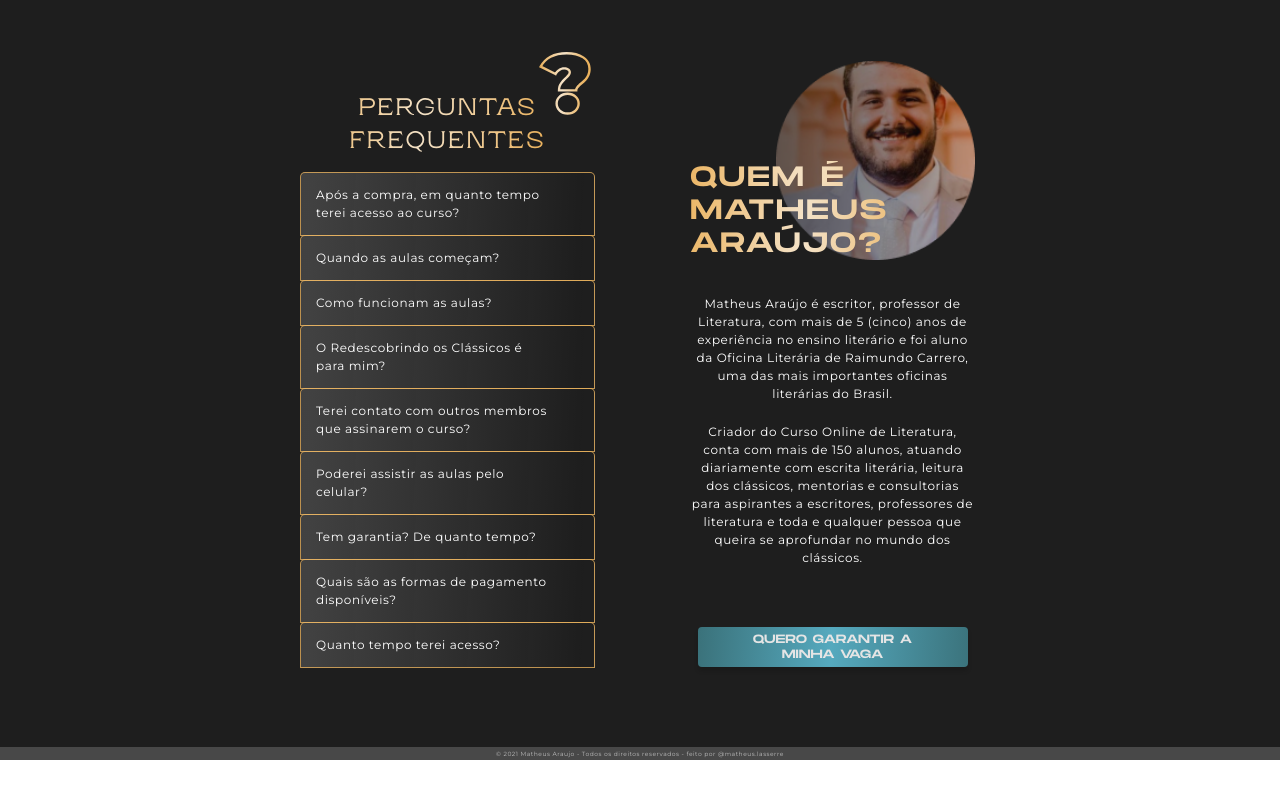
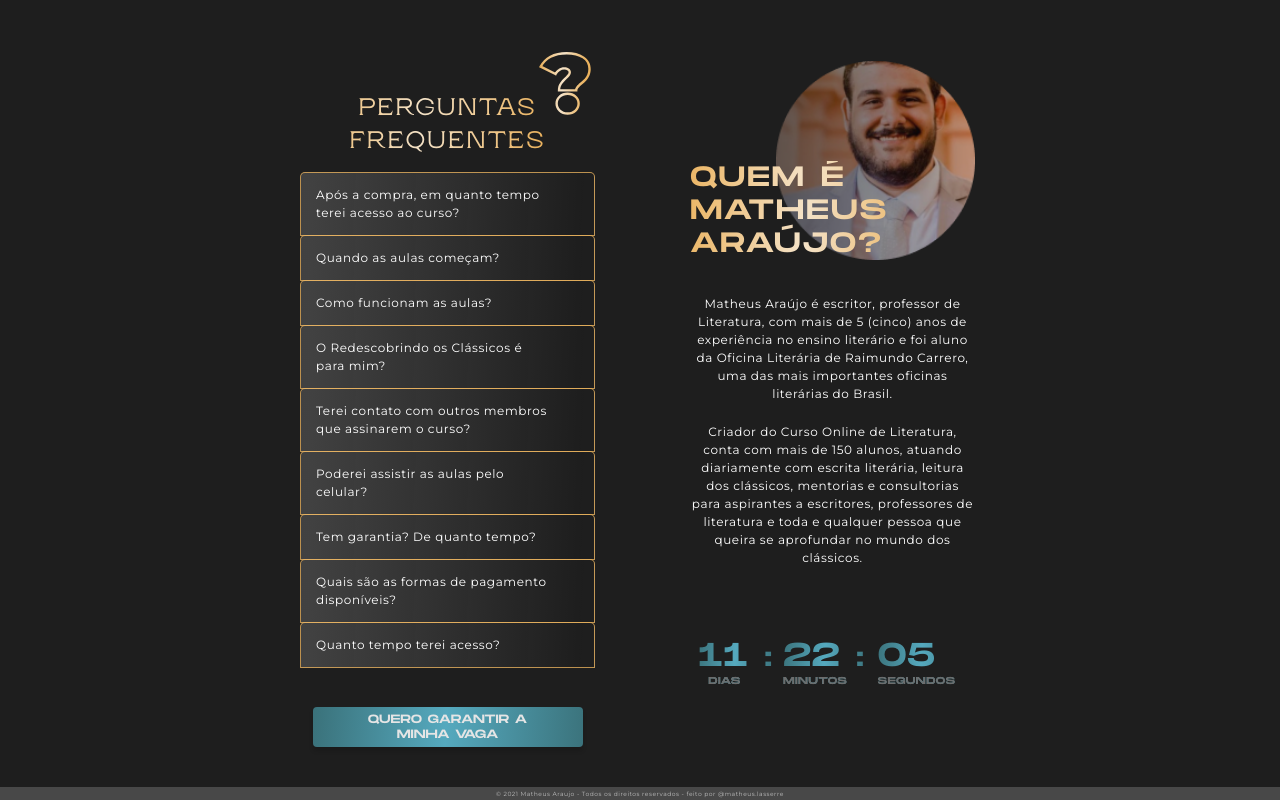
Before and after one commit to MatheusLasserre/matheus-araujo-website, a Next.js app: page / in a window 1280 px wide. Shown: the part 8924-9724 px from the top of the page. Before the commit the page ends 9684 px from the top, so only its background shows below. Built offline with nearby package versions, Linux system fonts and the light colour scheme.

Commit message:
Adicionado CountDown

```diff
--- a/components/ROC/Bloco9.js
+++ b/components/ROC/Bloco9.js
@@ -3,8 +3,22 @@ import B9Style from '../../styles/Bloco9.module.css'
 import Image from 'next/image'
 import FAQ from './FAQ.js'
 import Button from './Button'
+import Countdown from './countdown'
 
 function Bloco9() {
+    var countDownDate = new Date("Jul 1, 2021 00:00:00").getTime();
+
+    var now = new Date().getTime();
+
+    var distance = countDownDate - now;
+
+    var days = Math.floor(distance / (1000 * 60 * 60 * 24));
+    var hours = Math.floor((distance % (1000 * 60 * 60 * 24)) / (1000 * 60 * 60));
+    var minutes = Math.floor((distance % (1000 * 60 * 60)) / (1000 * 60));
+    var seconds = Math.floor((distance % (1000 * 60)) / 1000);
+
+    const hoursMinSecs = {hours:hours, minutes: minutes, seconds: seconds}
+
     return (
         <div>
             <div className={B9Style.flexContainer}>
@@ -56,7 +70,7 @@ function Bloco9() {
                     answer="O acesso às aulas e a todos os bônus será vitalício – apenas para os que entrarem nessa primeira turma."
                 />
                 <div className={B9Style.spacer}></div>
-                <div className={B9Style.desktopHide}>
+                <div>
                 <Button
                     txt="QUERO GARANTIR A MINHA VAGA"
                 />
@@ -69,9 +83,7 @@ function Bloco9() {
                 </div>
                 <p className={B9Style.finalText}>Matheus Araújo é escritor, professor de Literatura, com mais de 5 (cinco) anos de experiência no ensino literário e foi aluno da Oficina Literária de Raimundo Carrero, uma das mais importantes oficinas literárias do Brasil.</p>
                 <p className={B9Style.finalText2}>Criador do Curso Online de Literatura, conta com mais de 150 alunos, atuando diariamente com escrita literária, leitura dos clássicos, mentorias e consultorias para aspirantes a escritores, professores de literatura e toda e qualquer pessoa que queira se aprofundar no mundo dos clássicos.</p>
-                <Button
-                    txt="QUERO GARANTIR A MINHA VAGA"
-                />
+                <Countdown hoursMinSecs={hoursMinSecs}/>
             </div>
             </div>
         </div>
--- /dev/null
+++ b/components/ROC/countdown.js
@@ -0,0 +1,41 @@
+import React from 'react'
+import CStyle from '../../styles/countdown.module.css'
+
+function countdown({hoursMinSecs}) {
+
+    const { hours = 0, minutes = 0, seconds = 60 } = hoursMinSecs;
+    const [[hrs, mins, secs], setTime] = React.useState([hours, minutes, seconds]);
+
+
+    const tick = () => {
+
+        if (hrs === 0 && mins === 0 && secs === 0)
+            reset()
+        else if (mins === 0 && secs === 0) {
+            setTime([hrs - 1, 59, 59]);
+        } else if (secs === 0) {
+            setTime([hrs, mins - 1, 59]);
+        } else {
+            setTime([hrs, mins, secs - 1]);
+        }
+    };
+
+
+    const reset = () => setTime([parseInt(hours), parseInt(minutes), parseInt(seconds)]);
+
+
+    React.useEffect(() => {
+        const timerId = setInterval(() => tick(), 1000);
+        return () => clearInterval(timerId);
+    });
+
+    return (
+        <div className={CStyle.countdownFont}>
+             <p className={CStyle.timeFont}>{`${hrs.toString().padStart(2, '0')} :`}<br/><span className={CStyle.dateFont}>DIAS</span></p>
+             <p className={CStyle.timeFont}>{`${mins.toString().padStart(2, '0')} :`}<br/><span className={CStyle.dateFont2}>Minutos</span></p>
+             <p className={CStyle.timeFont}>{`${secs.toString().padStart(2, '0')}`}&nbsp;&nbsp;<br/><span className={CStyle.dateFont3}>Segundos</span></p>
+        </div>
+    )
+}
+
+export default countdown
--- /dev/null
+++ b/styles/countdown.module.css
@@ -0,0 +1,60 @@
+.countdownFont {
+    display: flex;
+    flex-direction: row;
+    justify-content: center;
+    align-items: center;
+    column-gap: 1rem;
+}
+
+.timeFont {
+    font-family: MonumentExtended;
+    font-style: normal;
+    font-weight: normal;
+    font-size: 3.3rem;
+    line-height: 1.8rem;
+    text-align: left;
+    letter-spacing: 0.05rem;
+    color: transparent;
+    background: linear-gradient(93.47deg, #396F77 -2.34%, #55A9BE 49.24%, #396F77 104.15%);
+    background-clip: text;
+    padding-top: 2rem;
+}
+
+
+.dateFont {
+    font-family: MonumentExtended;
+    font-style: normal;
+    font-weight: normal;
+    font-size: 1rem;
+    line-height: 1.8rem;
+    text-align: center;
+    letter-spacing: 0.05rem;
+    text-transform: uppercase;
+    color: #6D6D6D;
+    margin-left: 1rem;
+}
+
+.dateFont2 {
+    font-family: MonumentExtended;
+    font-style: normal;
+    font-weight: normal;
+    font-size: 1rem;
+    line-height: 1.8rem;
+    text-align: left;
+    letter-spacing: 0.05rem;
+    text-transform: uppercase;
+    color: #6D6D6D;
+    margin-right: 2rem;
+}
+
+.dateFont3 {
+    font-family: MonumentExtended;
+    font-style: normal;
+    font-weight: normal;
+    font-size: 1rem;
+    line-height: 1.8rem;
+    text-align: left;
+    letter-spacing: 0.05rem;
+    text-transform: uppercase;
+    color: #6D6D6D;
+}
```
